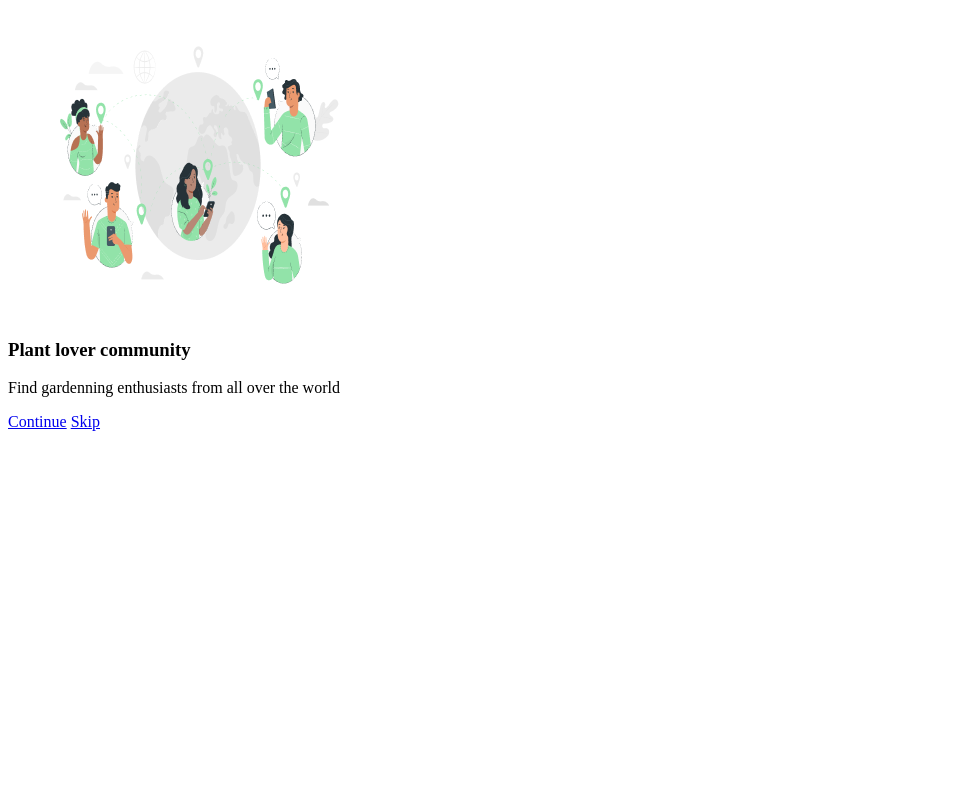
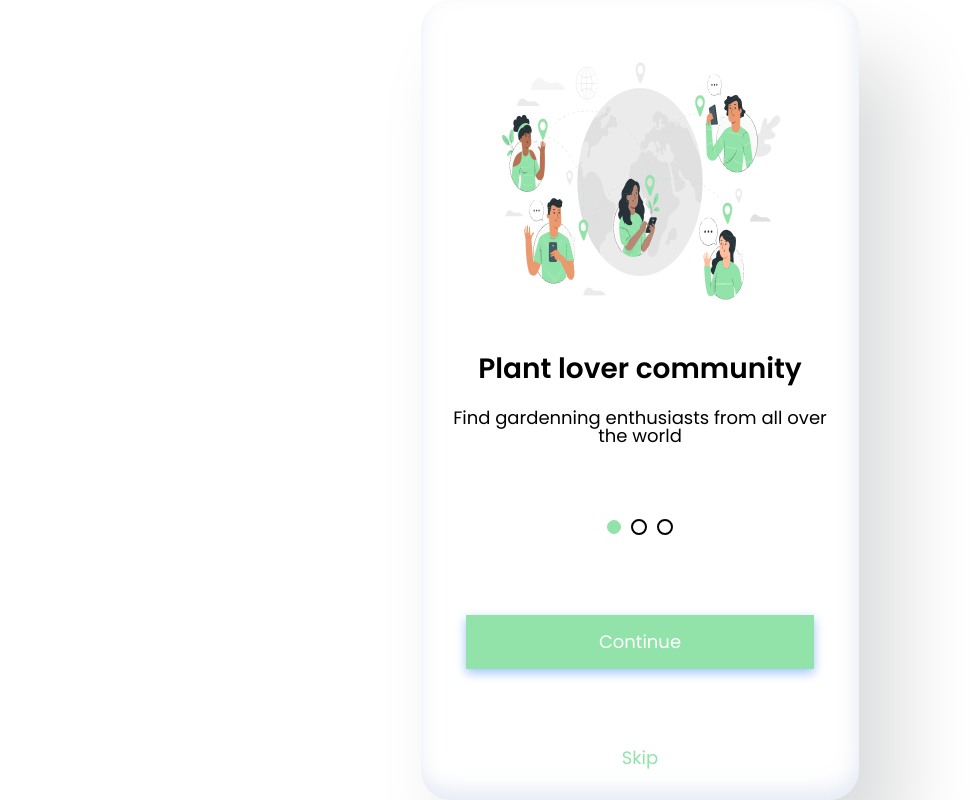
Before and after one commit to ranniarcanjo/compass-front-challenge-onboarding, a plain HTML site: page index.html in a window 1280 px wide. Shown: the whole page, without its empty margins (0-970 px from the left). Drawn offline with Linux system fonts and the light colour scheme.

Commit message:
feat(index reset style):adding css style in index page

```diff
--- /dev/null
+++ b/assets/css/reset.css
@@ -0,0 +1,44 @@
+html, body, div, span, applet, object, iframe,
+h1, h2, h3, h4, h5, h6, p, blockquote, pre,
+a, abbr, acronym, address, big, cite, code,
+del, dfn, em, img, ins, kbd, q, s, samp,
+small, strike, strong, sub, sup, tt, var,
+b, u, i, center,
+dl, dt, dd, ol, ul, li,
+fieldset, form, label, legend,
+table, caption, tbody, tfoot, thead, tr, th, td,
+article, aside, canvas, details, embed,
+figure, figcaption, footer, header, hgroup,
+menu, nav, output, ruby, section, summary,
+time, mark, audio, video {
+    margin: 0;
+    padding: 0;
+    border: 0;
+    font-size: 100%;
+    font: inherit;
+    vertical-align: baseline;
+    text-decoration: none;
+}
+
+article, aside, details, figcaption, figure,
+footer, header, hgroup, menu, nav, section {
+    display: block;
+}
+body {
+    line-height: 1;
+}
+ol, ul {
+    list-style: none;
+}
+blockquote, q {
+    quotes: none;
+}
+blockquote:before, blockquote:after,
+q:before, q:after {
+    content: '';
+    content: none;
+}
+table {
+    border-collapse: collapse;
+    border-spacing: 0;
+}
--- /dev/null
+++ b/assets/css/style.css
@@ -0,0 +1,124 @@
+/* Import font */
+@import url('https://fonts.googleapis.com/css2?family=Poppins:wght@400;500;600;700&display=swap');
+
+body{
+ font-family: 'Poppins', sans-serif;
+}
+
+main{
+    display: flex;
+    flex-direction: column;
+    flex-wrap: wrap;
+    align-items:  center;
+    justify-content: center;
+    height:100vh;
+}
+
+.onboarding{
+    display: flex;
+    flex-direction: column;
+    max-width: 23.43rem;
+    max-height: 50.75rem;
+    height: 50.75rem;
+    gap: 1.875rem;
+    background-color: #ffffff;
+    border-radius: 1.875rem;
+    padding: 2rem;
+    box-shadow: 40px 60px 80px rgba(7, 11, 20, 0.15), inset -2px -10px 20px rgba(152, 173, 217, 0.25), inset 10px 2px 20px #FFFFFF;
+}
+
+.onboarding article{
+    display: flex;
+    flex-direction: column;
+    align-items: center;
+    margin-bottom: 2.75rem;
+}
+
+.onboarding figure{
+    width: 100%;
+    max-width: 18.75rem;
+    max-height: 21.25rem;
+    margin-bottom: 1.25rem;
+}
+
+.onboarding figure img{
+    width: 100%;
+    object-fit: cover;
+}
+
+.onboarding article h1{
+    font-size: 1.75rem;
+    font-weight: 600;
+    text-align: center;
+    margin-bottom: 1.625rem;
+}
+
+.onboarding article p{
+    font-size: 1.125rem;
+    font-weight: normal;
+    text-align: center;
+}
+
+/* Dots */
+.dots{
+    display: flex;
+    gap: 0.625rem;
+    justify-content: center;
+    align-items: center;
+    margin-bottom: 50px;
+}
+
+.dots .dot {
+    width: 0.75rem;
+    height: 0.75rem;
+    border: 0.125rem solid #000000;
+    border-radius: 50%;
+}
+
+.dots .dot:hover {
+    width: 0.75rem;
+    height: 0.75rem;
+    border: 0.125rem solid #000000;
+    background-color: #92e3a9;
+    border-radius: 50%;
+}
+
+.dots .active{
+    border: 0.063rem solid #92e3a9;
+    background-color: #92e3a9;
+}
+
+/* Section nav-btn */
+.nav-btn{
+    display: flex;
+    flex-direction: column;
+    align-items: center;
+    justify-content: center;
+    gap: 2.5rem;
+    width: 100%;
+}
+
+.nav-btn a.btn{
+    display: flex;
+    width: 100%;
+    max-width: 308px;
+    height: 34px;
+    padding: 0.625rem 1.25rem;
+    background: #92E3A9;
+    box-shadow: 0px 0.25rem 0.625rem #A1C3FC;
+    color: #FFFFFF;
+    font-size: 1.125rem;
+    margin-bottom: 2.5rem;
+    justify-content: center;
+    align-items: center;
+}
+
+.nav-btn a.btn:hover{
+    background-color: #62c07d;
+}
+
+.nav-btn a.btn-link{
+    font-size: 1.125rem;
+    color: #92E3A9;
+    display: block;
+}
--- a/index.html
+++ b/index.html
@@ -4,6 +4,9 @@
     <meta charset="UTF-8">
     <meta http-equiv="X-UA-Compatible" content="IE=edge">
     <meta name="viewport" content="width=device-width, initial-scale=1.0">
+    <link rel="stylesheet" href="./assets/css/reset.css">
+    <link rel="stylesheet" href="./assets/css/style.css">
+
     <title>Onboarding - Plant lover Community</title>
 </head>
 <body>
```
